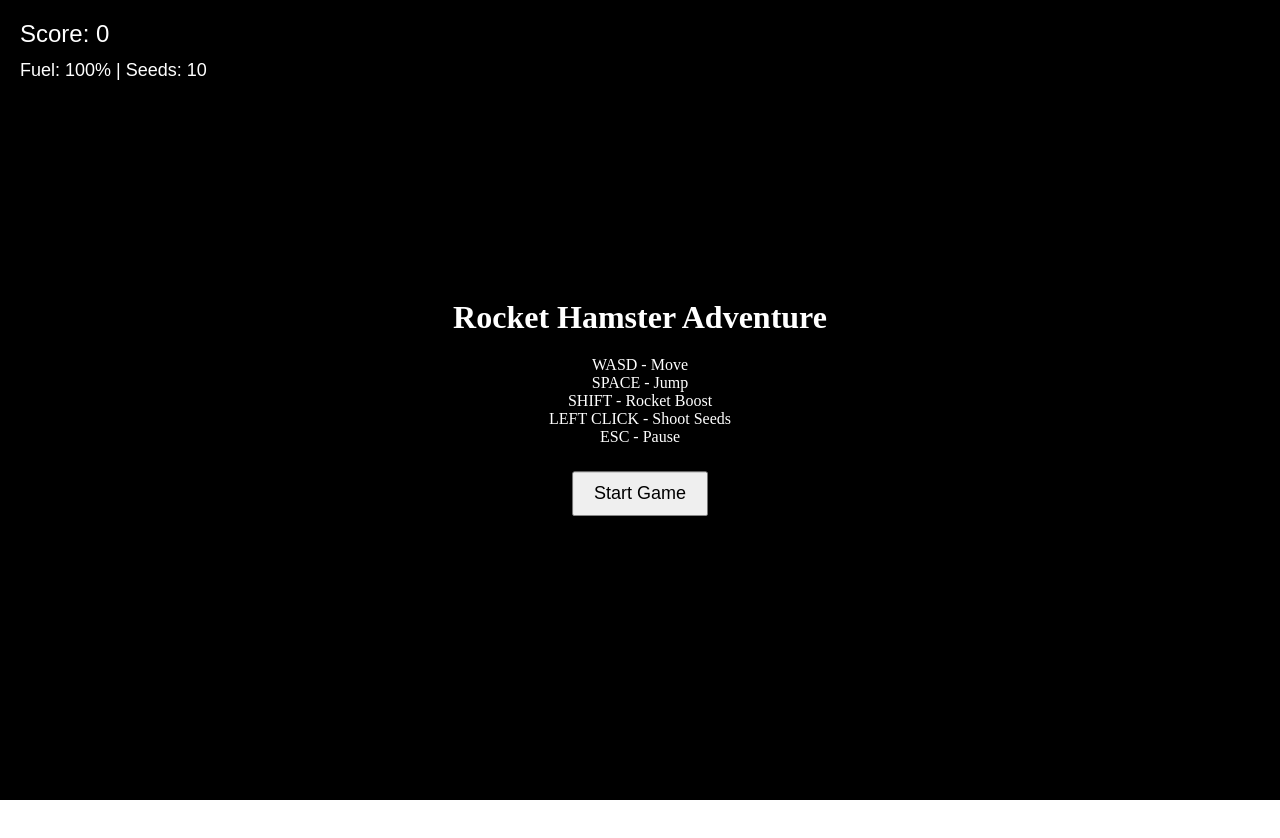
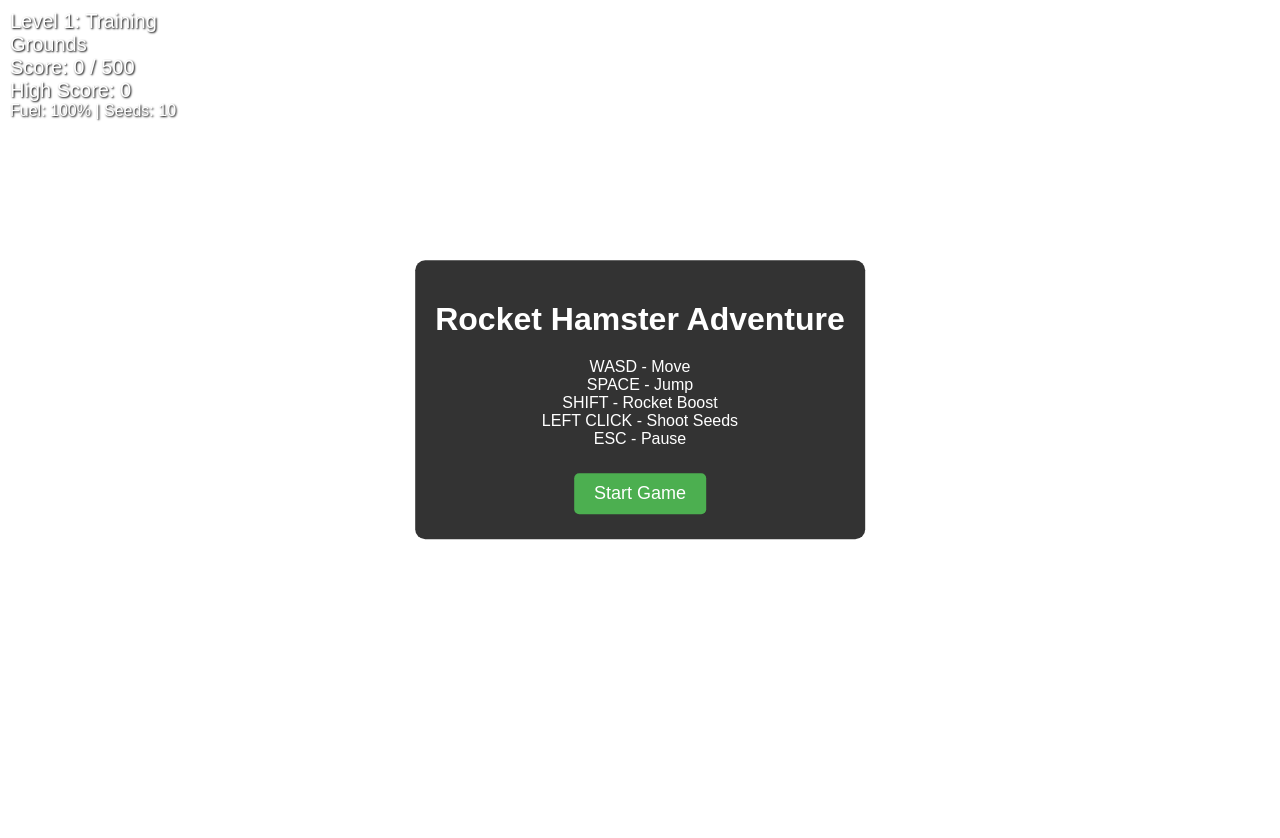
Before and after one commit to dragonjump/vibe-coding-womby, a website: page index.html in a window 1280 px wide. Before the commit the page ends 800 px from the top, so only its background shows below. Drawn offline with nearby package versions, Linux system fonts and the light colour scheme.

Commit message:
update - localhost

```diff
--- a/index.html
+++ b/index.html
@@ -8,18 +8,65 @@
         body {
             margin: 0;
             overflow: hidden;
+            font-family: Arial, sans-serif;
         }
-        #game-canvas {
-            width: 100vw;
-            height: 100vh;
+        canvas {
             display: block;
         }
+        #ui-container {
+            position: absolute;
+            top: 10px;
+            left: 10px;
+            color: white;
+            text-shadow: 1px 1px 2px black;
+        }
+        #level-complete {
+            position: absolute;
+            top: 50%;
+            left: 50%;
+            transform: translate(-50%, -50%);
+            background: rgba(0, 0, 0, 0.8);
+            color: white;
+            padding: 20px;
+            border-radius: 10px;
+            text-align: center;
+            display: none;
+        }
+        button {
+            padding: 10px 20px;
+            margin: 10px;
+            font-size: 16px;
+            cursor: pointer;
+            background: #4CAF50;
+            color: white;
+            border: none;
+            border-radius: 5px;
+        }
+        button:hover {
+            background: #45a049;
+        }
     </style>
-    <!-- Three.js CDN -->
-    <script src="https://cdnjs.cloudflare.com/ajax/libs/three.js/r128/three.min.js"></script>
 </head>
 <body>
+    <div id="ui-container">
+        <div id="level-info"></div>
+        <div id="score"></div>
+        <div id="fuel"></div>
+        <div id="seeds"></div>
+    </div>
+    <div id="level-complete">
+        <h2>Level Complete!</h2>
+        <p>Final Score: <span id="final-score">0</span></p>
+        <button id="next-level">Next Level</button>
+    </div>
     <canvas id="game-canvas"></canvas>
-    <script src="main.js"></script>
+    <script type="importmap">
+    {
+        "imports": {
+            "three": "https://unpkg.com/three@0.157.0/build/three.module.js"
+        }
+    }
+    </script>
+    <script type="module" src="main.js"></script>
 </body>
 </html>
--- /dev/null
+++ b/levels.js
@@ -0,0 +1,180 @@
+// Level configurations
+const LEVELS = [
+    {
+        id: 1,
+        name: "Training Grounds",
+        description: "Learn the basics of rocket jumping and seed shooting",
+        targetScore: 500,
+        collectibles: {
+            count: 10,
+            pattern: "circle",
+            radius: 8,
+            height: 3
+        },
+        obstacles: [
+            { x: 5, y: 0, z: 5, w: 1, h: 3, d: 1 },
+            { x: -5, y: 0, z: -5, w: 1, h: 2, d: 1 },
+            { x: 5, y: 0, z: -5, w: 1, h: 4, d: 1 },
+            { x: -5, y: 0, z: 5, w: 1, h: 2.5, d: 1 }
+        ],
+        environment: {
+            groundColor: 0x90EE90,
+            skyColor: 0x87CEEB,
+            fogDensity: 0
+        }
+    },
+    {
+        id: 2,
+        name: "Cloud City",
+        description: "Navigate through floating platforms in the sky",
+        targetScore: 1000,
+        collectibles: {
+            count: 15,
+            pattern: "spiral",
+            radius: 10,
+            height: 5
+        },
+        obstacles: [
+            // Floating platforms
+            { x: 0, y: 4, z: 0, w: 3, h: 0.5, d: 3 },
+            { x: 5, y: 6, z: 5, w: 2, h: 0.5, d: 2 },
+            { x: -5, y: 3, z: -5, w: 2, h: 0.5, d: 2 },
+            { x: 5, y: 5, z: -5, w: 2, h: 0.5, d: 2 },
+            { x: -5, y: 7, z: 5, w: 2, h: 0.5, d: 2 }
+        ],
+        environment: {
+            groundColor: 0xADD8E6,
+            skyColor: 0x6CA0DC,
+            fogDensity: 0.01
+        }
+    },
+    {
+        id: 3,
+        name: "Sunset Challenge",
+        description: "Master your skills in the challenging sunset arena",
+        targetScore: 1500,
+        collectibles: {
+            count: 20,
+            pattern: "wave",
+            radius: 12,
+            height: 6
+        },
+        obstacles: [
+            // Moving platforms and more complex obstacles
+            { x: 0, y: 3, z: 0, w: 4, h: 0.5, d: 4, moving: true, speed: 2 },
+            { x: 6, y: 5, z: 6, w: 2, h: 0.5, d: 2, moving: true, speed: 3 },
+            { x: -6, y: 4, z: -6, w: 2, h: 0.5, d: 2, moving: true, speed: 2.5 },
+            { x: 6, y: 6, z: -6, w: 2, h: 0.5, d: 2, moving: true, speed: 3.5 },
+            { x: -6, y: 7, z: 6, w: 2, h: 0.5, d: 2, moving: true, speed: 3 }
+        ],
+        environment: {
+            groundColor: 0xDEB887,
+            skyColor: 0xFF7F50,
+            fogDensity: 0.02
+        }
+    }
+];
+
+// Pattern generators for collectibles
+const collectiblePatterns = {
+    circle: (count, radius, height) => {
+        const positions = [];
+        for (let i = 0; i < count; i++) {
+            const angle = (i / count) * Math.PI * 2;
+            positions.push({
+                x: Math.cos(angle) * radius,
+                y: height,
+                z: Math.sin(angle) * radius
+            });
+        }
+        return positions;
+    },
+
+    spiral: (count, radius, height) => {
+        const positions = [];
+        for (let i = 0; i < count; i++) {
+            const angle = (i / count) * Math.PI * 4;
+            const r = (i / count) * radius;
+            positions.push({
+                x: Math.cos(angle) * r,
+                y: height + (i / count) * height,
+                z: Math.sin(angle) * r
+            });
+        }
+        return positions;
+    },
+
+    wave: (count, radius, height) => {
+        const positions = [];
+        for (let i = 0; i < count; i++) {
+            const angle = (i / count) * Math.PI * 2;
+            const waveHeight = Math.sin(angle * 3) * 2;
+            positions.push({
+                x: Math.cos(angle) * radius,
+                y: height + waveHeight,
+                z: Math.sin(angle) * radius
+            });
+        }
+        return positions;
+    }
+};
+
+// Level management functions
+class LevelManager {
+    constructor() {
+        this.currentLevel = 1;
+        this.highScores = new Map();
+        this.loadHighScores();
+    }
+
+    getCurrentLevel() {
+        return LEVELS.find(level => level.id === this.currentLevel);
+    }
+
+    getCollectiblePositions() {
+        const level = this.getCurrentLevel();
+        const pattern = collectiblePatterns[level.collectibles.pattern];
+        return pattern(
+            level.collectibles.count,
+            level.collectibles.radius,
+            level.collectibles.height
+        );
+    }
+
+    loadHighScores() {
+        const saved = localStorage.getItem('rocketHamsterHighScores');
+        if (saved) {
+            this.highScores = new Map(JSON.parse(saved));
+        }
+    }
+
+    saveHighScore(levelId, score) {
+        const currentHigh = this.highScores.get(levelId) || 0;
+        if (score > currentHigh) {
+            this.highScores.set(levelId, score);
+            localStorage.setItem('rocketHamsterHighScores',
+                JSON.stringify([...this.highScores]));
+            return true;
+        }
+        return false;
+    }
+
+    isLevelComplete(score) {
+        const level = this.getCurrentLevel();
+        return score >= level.targetScore;
+    }
+
+    nextLevel() {
+        if (this.currentLevel < LEVELS.length) {
+            this.currentLevel++;
+            return true;
+        }
+        return false;
+    }
+
+    resetProgress() {
+        this.currentLevel = 1;
+    }
+}
+
+export { LevelManager, LEVELS };
--- a/main.js
+++ b/main.js
@@ -1,16 +1,31 @@
-// Game state
+// Import Three.js and required components
+import * as THREE from 'https://unpkg.com/three@0.157.0/build/three.module.js';
+
+// Import level system
+import { LevelManager, LEVELS } from './levels.js';
+
+// Create level manager instance
+const levelManager = new LevelManager();
+
+// Create canvas element
+const canvas = document.createElement('canvas');
+canvas.id = 'game-canvas';
+document.body.appendChild(canvas);
+
+// Modify game state to include level info
 const gameState = {
     time: 0,
     deltaTime: 0,
     score: 0,
-    state: 'start', // start, playing, paused, gameover
+    state: 'start', // start, playing, paused, gameover, levelComplete
+    level: 1,
     keys: {
         forward: false,
         backward: false,
         left: false,
         right: false,
         space: false,
-        shift: false // For rocket boost
+        shift: false
     },
     player: {
         velocity: new THREE.Vector3(),
@@ -57,7 +72,7 @@ camera.lookAt(0, 0, 0);
 
 // Renderer setup
 const renderer = new THREE.WebGLRenderer({
-    canvas: document.getElementById('game-canvas'),
+    canvas: canvas,
     antialias: true
 });
 renderer.setSize(window.innerWidth, window.innerHeight);
@@ -539,7 +554,43 @@ function createObstacle(x, y, z, width = 1, height = 2, depth = 1) {
     return obstacle;
 }
 
-// Initialize level elements
+// Create level complete screen
+const levelCompleteScreen = document.createElement('div');
+levelCompleteScreen.style.position = 'absolute';
+levelCompleteScreen.style.top = '50%';
+levelCompleteScreen.style.left = '50%';
+levelCompleteScreen.style.transform = 'translate(-50%, -50%)';
+levelCompleteScreen.style.backgroundColor = 'rgba(0, 0, 0, 0.8)';
+levelCompleteScreen.style.padding = '20px';
+levelCompleteScreen.style.borderRadius = '10px';
+levelCompleteScreen.style.display = 'none';
+levelCompleteScreen.style.textAlign = 'center';
+levelCompleteScreen.style.zIndex = '1000';
+levelCompleteScreen.innerHTML = `
+    <h2 style="color: white; margin-bottom: 20px;">Level Complete!</h2>
+    <p style="color: white; margin-bottom: 20px;">Score: <span id="finalScore">0</span></p>
+    <p style="color: gold; margin-bottom: 20px;" id="newHighScore" style="display: none;">New High Score!</p>
+    <button id="nextLevelButton" style="padding: 10px 20px; margin: 5px; cursor: pointer;">Next Level</button>
+`;
+document.body.appendChild(levelCompleteScreen);
+
+// Create UI elements
+const scoreElement = document.getElementById('score');
+const resourceElement = document.getElementById('fuel');
+
+// Create overlay for visual effects
+const overlayElement = document.createElement('div');
+overlayElement.style.position = 'fixed';
+overlayElement.style.top = '0';
+overlayElement.style.left = '0';
+overlayElement.style.width = '100%';
+overlayElement.style.height = '100%';
+overlayElement.style.pointerEvents = 'none';
+overlayElement.style.transition = 'background-color 0.1s';
+overlayElement.style.backgroundColor = 'transparent';
+document.body.appendChild(overlayElement);
+
+// Update level initialization
 function initializeLevelElements() {
     // Clear existing elements
     gameState.collectibles.forEach(c => scene.remove(c));
@@ -547,70 +598,124 @@ function initializeLevelElements() {
     gameState.collectibles.length = 0;
     gameState.obstacles.length = 0;
 
-    // Add collectible seeds in a pattern
-    for (let i = 0; i < 10; i++) {
-        const angle = (i / 10) * Math.PI * 2;
-        const radius = 8;
-        const x = Math.cos(angle) * radius;
-        const z = Math.sin(angle) * radius;
-        const seed = createCollectibleSeed(x, 3, z);
+    const currentLevel = levelManager.getCurrentLevel();
+
+    // Update environment
+    scene.background = new THREE.Color(currentLevel.environment.skyColor);
+    ground.material.color.setHex(currentLevel.environment.groundColor);
+
+    // Add fog if specified
+    if (currentLevel.environment.fogDensity > 0) {
+        scene.fog = new THREE.FogExp2(currentLevel.environment.skyColor, currentLevel.environment.fogDensity);
+    } else {
+        scene.fog = null;
+    }
+
+    // Add collectibles using pattern
+    const collectiblePositions = levelManager.getCollectiblePositions();
+    collectiblePositions.forEach(pos => {
+        const seed = createCollectibleSeed(pos.x, pos.y, pos.z);
         gameState.collectibles.push(seed);
         scene.add(seed);
-    }
+    });
 
-    // Add obstacles in strategic positions
-    const obstaclePositions = [
-        { x: 5, y: 0, z: 5, w: 1, h: 3, d: 1 },
-        { x: -5, y: 0, z: -5, w: 1, h: 2, d: 1 },
-        { x: 5, y: 0, z: -5, w: 1, h: 4, d: 1 },
-        { x: -5, y: 0, z: 5, w: 1, h: 2.5, d: 1 }
-    ];
-
-    obstaclePositions.forEach(pos => {
-        const obstacle = createObstacle(pos.x, pos.y, pos.z, pos.w, pos.h, pos.d);
+    // Add obstacles
+    currentLevel.obstacles.forEach(obs => {
+        const obstacle = createObstacle(obs.x, obs.y, obs.z, obs.w, obs.h, obs.d);
+        if (obs.moving) {
+            obstacle.userData.moving = true;
+            obstacle.userData.speed = obs.speed;
+            obstacle.userData.startPos = new THREE.Vector3(obs.x, obs.y, obs.z);
+            obstacle.userData.time = 0;
+        }
         gameState.obstacles.push(obstacle);
         scene.add(obstacle);
     });
 }
 
-// Create score display
-const scoreElement = document.createElement('div');
-scoreElement.style.position = 'absolute';
-scoreElement.style.top = '20px';
-scoreElement.style.left = '20px';
-scoreElement.style.color = 'white';
-scoreElement.style.fontSize = '24px';
-scoreElement.style.fontFamily = 'Arial, sans-serif';
-scoreElement.style.textShadow = '2px 2px 4px rgba(0,0,0,0.5)';
-document.body.appendChild(scoreElement);
+// Update game loop to handle moving obstacles
+function updateObstacles(currentTime) {
+    gameState.obstacles.forEach(obstacle => {
+        if (obstacle.userData.moving) {
+            obstacle.userData.time += gameState.deltaTime;
+            const t = obstacle.userData.time * obstacle.userData.speed;
 
-// Create resource display
-const resourceElement = document.createElement('div');
-resourceElement.style.position = 'absolute';
-resourceElement.style.top = '60px';
-resourceElement.style.left = '20px';
-resourceElement.style.color = 'white';
-resourceElement.style.fontSize = '18px';
-resourceElement.style.fontFamily = 'Arial, sans-serif';
-resourceElement.style.textShadow = '2px 2px 4px rgba(0,0,0,0.5)';
-document.body.appendChild(resourceElement);
+            // Create a circular motion
+            const radius = 5;
+            const x = obstacle.userData.startPos.x + Math.cos(t) * radius;
+            const z = obstacle.userData.startPos.z + Math.sin(t) * radius;
 
-// Update UI elements
+            obstacle.position.x = x;
+            obstacle.position.z = z;
+
+            // Update bounding box
+            obstacle.userData.boundingBox.setFromObject(obstacle);
+        }
+    });
+}
+
+// Modify score display to show level info
+scoreElement.style.fontSize = '20px';
+scoreElement.style.width = '200px';
+
 function updateUI() {
-    scoreElement.textContent = `Score: ${gameState.score}`;
+    const currentLevel = levelManager.getCurrentLevel();
+    scoreElement.innerHTML = `
+        Level ${currentLevel.id}: ${currentLevel.name}<br>
+        Score: ${gameState.score} / ${currentLevel.targetScore}<br>
+        High Score: ${levelManager.highScores.get(currentLevel.id) || 0}
+    `;
     resourceElement.textContent = `Fuel: ${Math.round(gameState.player.fuel)}% | Seeds: ${gameState.player.seeds}`;
 }
 
-// Create visual effects overlay
-const overlayElement = document.createElement('div');
-overlayElement.style.position = 'absolute';
-overlayElement.style.top = '0';
-overlayElement.style.left = '0';
-overlayElement.style.width = '100%';
-overlayElement.style.height = '100%';
-overlayElement.style.pointerEvents = 'none';
-overlayElement.style.transition = 'background-color 0.3s';
-document.body.appendChild(overlayElement);
+// Add level complete handling
+function checkLevelComplete() {
+    if (levelManager.isLevelComplete(gameState.score)) {
+        gameState.state = 'levelComplete';
+        levelCompleteScreen.style.display = 'block';
+        document.getElementById('finalScore').textContent = gameState.score;
+
+        // Check for high score
+        const isNewHighScore = levelManager.saveHighScore(levelManager.currentLevel, gameState.score);
+        document.getElementById('newHighScore').style.display = isNewHighScore ? 'block' : 'none';
+
+        // Hide next level button if this is the last level
+        document.getElementById('nextLevelButton').style.display =
+            levelManager.currentLevel < LEVELS.length ? 'block' : 'none';
+    }
+}
+
+// Handle next level button
+document.getElementById('nextLevelButton').addEventListener('click', () => {
+    if (levelManager.nextLevel()) {
+        levelCompleteScreen.style.display = 'none';
+        gameState.state = 'playing';
+        resetGame();
+    }
+});
+
+// Update reset game function
+function resetGame() {
+    gameState.score = 0;
+    gameState.player.fuel = gameState.player.maxFuel;
+    gameState.player.seeds = gameState.player.maxSeeds;
+    hamster.position.set(0, 2, 0);
+    gameState.player.velocity.set(0, 0, 0);
+    initializeLevelElements();
+}
+
+// Add escape key handler for pause
+window.addEventListener('keydown', (event) => {
+    if (event.key === 'Escape') {
+        if (gameState.state === 'playing') {
+            gameState.state = 'paused';
+            pauseMenu.style.display = 'block';
+        } else if (gameState.state === 'paused') {
+            gameState.state = 'playing';
+            pauseMenu.style.display = 'none';
+        }
+    }
+});
 
 // Create pause menu
 const pauseMenu = document.createElement('div');
@@ -642,33 +747,10 @@ document.getElementById('restartButton').addEventListener('click', () => {
     pauseMenu.style.display = 'none';
 });
 
-// Reset game function
-function resetGame() {
-    gameState.score = 0;
-    gameState.player.fuel = gameState.player.maxFuel;
-    gameState.player.seeds = gameState.player.maxSeeds;
-    hamster.position.set(0, 2, 0);
-    gameState.player.velocity.set(0, 0, 0);
-    initializeLevelElements();
-}
-
-// Add escape key handler for pause
-window.addEventListener('keydown', (event) => {
-    if (event.key === 'Escape') {
-        if (gameState.state === 'playing') {
-            gameState.state = 'paused';
-            pauseMenu.style.display = 'block';
-        } else if (gameState.state === 'paused') {
-            gameState.state = 'playing';
-            pauseMenu.style.display = 'none';
-        }
-    }
-});
-
 // Modify game loop to include effects and state management
 function gameLoop(currentTime) {
-    // Skip updates if paused
-    if (gameState.state === 'paused') {
+    // Skip updates if paused or in level complete state
+    if (gameState.state === 'paused' || gameState.state === 'levelComplete') {
         requestAnimationFrame(gameLoop);
         return;
     }
@@ -885,19 +967,24 @@ function gameLoop(currentTime) {
         }
     }
 
-    // Update UI
+    // Add obstacle updates
+    updateObstacles(currentTime);
+
+    // Check for level completion
+    checkLevelComplete();
+
+    // Update UI with level info
     updateUI();
 
-    // Only render and update if not in start state
+    // Only render if not in start state
     if (gameState.state !== 'start') {
         renderer.render(scene, camera);
     }
 
-    // Continue game loop
     requestAnimationFrame(gameLoop);
 }
 
-// Initialize level elements but don't start game loop until user clicks start
+// Initialize first level
 initializeLevelElements();
 
 // Start game loop
```
Also changed, not shown: package.json (added, +14 -0 lines), 2 other files.
